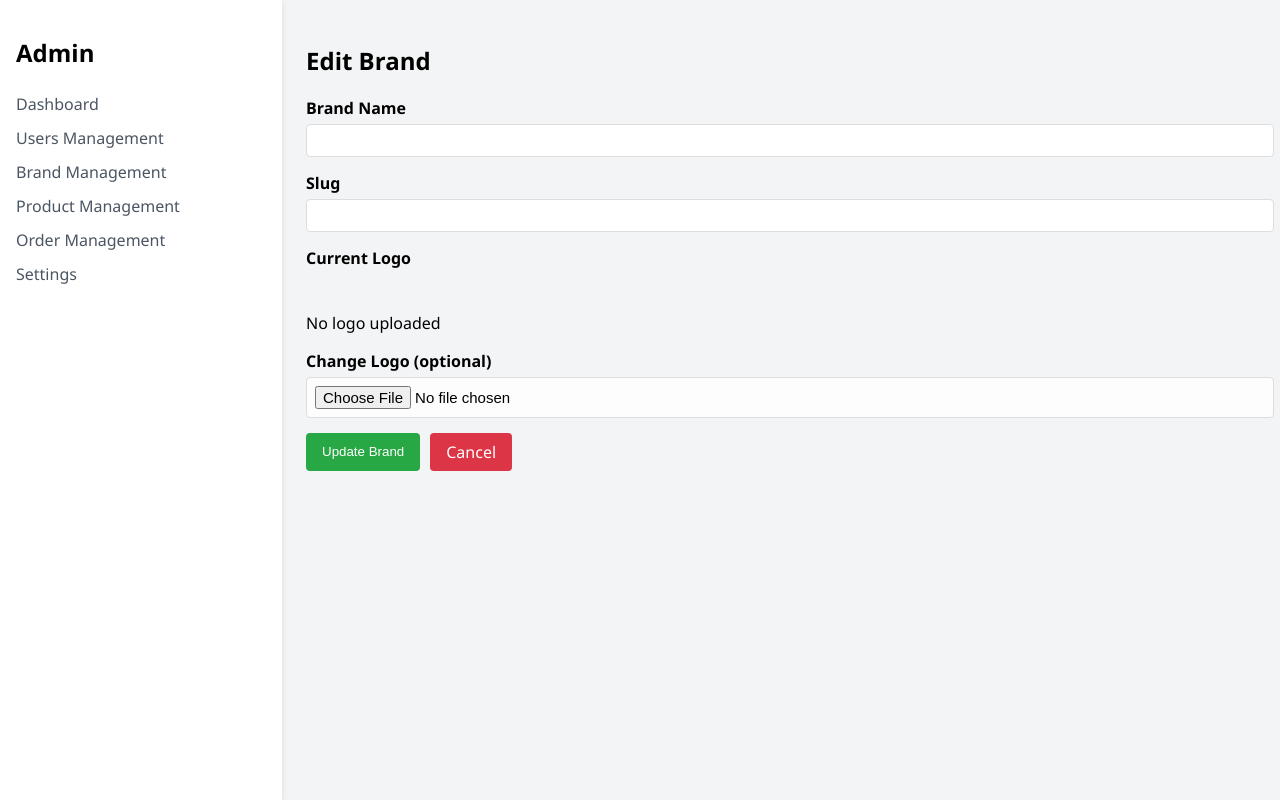
After one commit to sunhesh12/EcommersPlatforme, a Laravel app: template resources/views/admin/brands/editBrandDetils.blade.php in a window 1280 px wide. The commit adds this page. Run offline with Laravel 12, Linux system fonts and the light colour scheme; the template is opened without the code that fills it, so the values that code supplies are empty.

Commit message:
comple brand management unit in admin

```diff
--- a/public/css/admin-user-form.css
+++ b/public/css/admin-user-form.css
@@ -148,3 +148,71 @@
     width: 100%;
     font-size: 15px;
 }
+
+
+/* ===========edit brnad detials========== */
+
+/* .brand-container {
+    max-width: 600px;
+    margin: 0 auto;
+    padding: 20px;
+} */
+
+.brand-title {
+    font-size: 24px;
+    margin-bottom: 20px;
+}
+
+.brand-form-group {
+    margin-bottom: 15px;
+}
+
+.brand-label {
+    display: block;
+    margin-bottom: 5px;
+    font-weight: bold;
+}
+
+.brand-input, .brand-input-file {
+    width: 100%;
+    padding: 8px;
+    border: 1px solid #ddd;
+    border-radius: 4px;
+}
+
+.brand-logo-preview {
+    max-width: 150px;
+    margin-top: 10px;
+    border-radius: 6px;
+    border: 1px solid #ccc;
+}
+
+.brand-error {
+    background: #ffe5e5;
+    border: 1px solid #ff8e8e;
+    padding: 10px;
+    margin-bottom: 15px;
+    color: #b70000;
+}
+
+.brand-form-actions {
+    display: flex;
+    gap: 10px;
+}
+
+.brand-button-update {
+    background-color: #28a745;
+    color: white;
+    padding: 8px 16px;
+    border: none;
+    border-radius: 4px;
+}
+
+.brand-button-cancel {
+    background-color: #dc3545;
+    color: white;
+    padding: 8px 16px;
+    border: none;
+    border-radius: 4px;
+    text-decoration: none;
+}
--- /dev/null
+++ b/resources/views/admin/brands/editBrandDetils.blade.php
@@ -0,0 +1,53 @@
+@extends('app.layouts.admin')
+
+@section('content')
+
+<div class="brand-container">
+    <h2 class="brand-title">Edit Brand</h2>
+
+    @if ($errors->any())
+        <div class="brand-error">
+            <ul>
+                @foreach ($errors->all() as $error)
+                    <li>{{ $error }}</li>
+                @endforeach
+            </ul>
+        </div>
+    @endif
+
+    <form method="POST" action="{{ route('admin.brands.update', $brand->id) }}" class="brand-form" enctype="multipart/form-data">
+        @csrf
+        @method('PUT')
+
+        <div class="brand-form-group">
+            <label for="name" class="brand-label">Brand Name</label>
+            <input type="text" id="name" name="name" class="brand-input" value="{{ old('name', $brand->name) }}" required>
+        </div>
+
+        <div class="brand-form-group">
+            <label for="slug" class="brand-label">Slug</label>
+            <input type="text" id="slug" name="slug" class="brand-input" value="{{ old('slug', $brand->slug) }}" required>
+        </div>
+
+        <div class="brand-form-group">
+            <label class="brand-label">Current Logo</label><br>
+            @if($brand->logo)
+                <img src="{{ asset('storage/' . $brand->logo) }}" class="brand-logo-preview" />
+            @else
+                <p>No logo uploaded</p>
+            @endif
+        </div>
+
+        <div class="brand-form-group">
+            <label for="logo" class="brand-label">Change Logo (optional)</label>
+            <input type="file" id="logo" name="logo" class="brand-input-file" accept="image/*">
+        </div>
+
+        <div class="brand-form-actions">
+            <button type="submit" class="brand-button-update">Update Brand</button>
+            <a href="{{ route('admin.brands.index') }}" class="brand-button-cancel">Cancel</a>
+        </div>
+    </form>
+</div>
+
+@endsection
```
Also changed, not shown: app/Http/Controllers/Admin/BrandController.php (+29 -71 lines), app/Http/Controllers/Admin/UserController.php (+3 -4 lines), resources/views/admin/brands/brandDetils.blade.php (renamed from resources/views/admin/brandDetils.blade.php, +8 -3 lines), resources/views/admin/brands/addBrand.blade.php (renamed from resources/views/admin/addBrand.blade.php), resources/views/admin/users/addUser.blade.php (renamed from resources/views/admin/addUser.blade.php), resources/views/admin/users/editUserDetils.blade.php (renamed from resources/views/admin/editUserDetils.blade.php), resources/views/admin/users/usermanagement.blade.php (renamed from resources/views/admin/usermanagement.blade.php).
